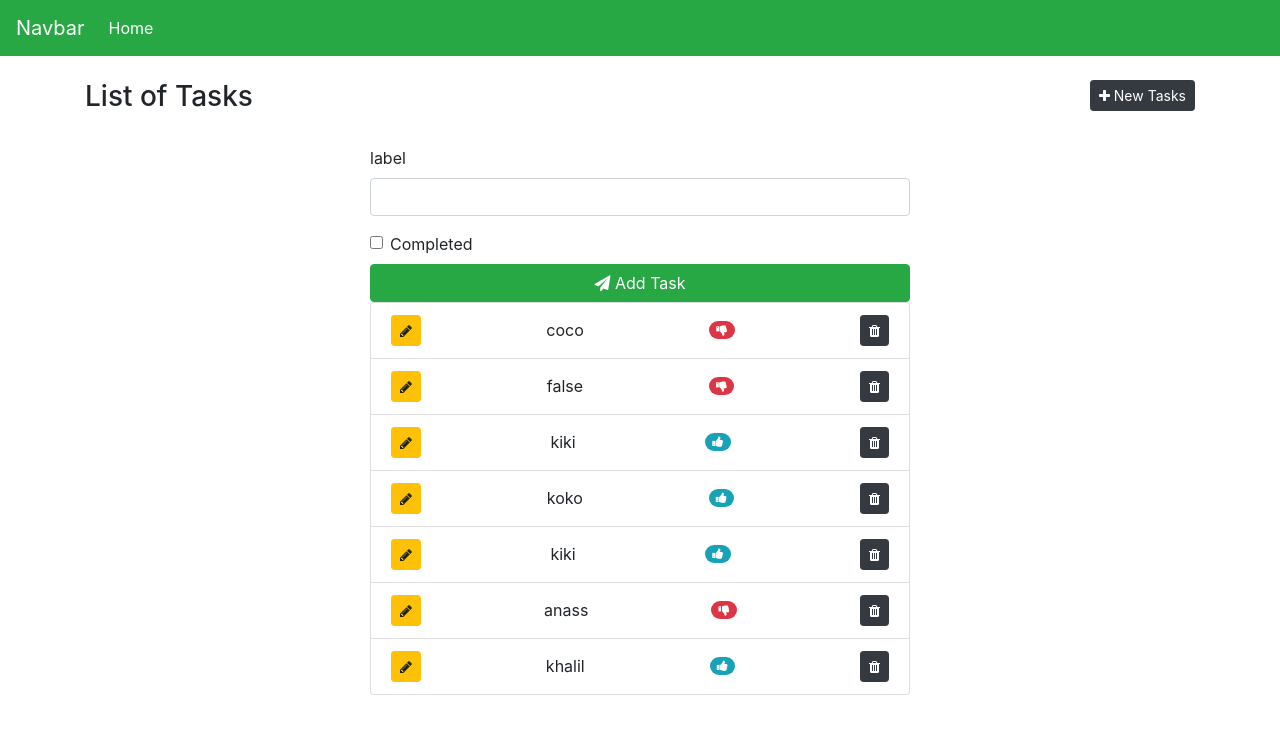
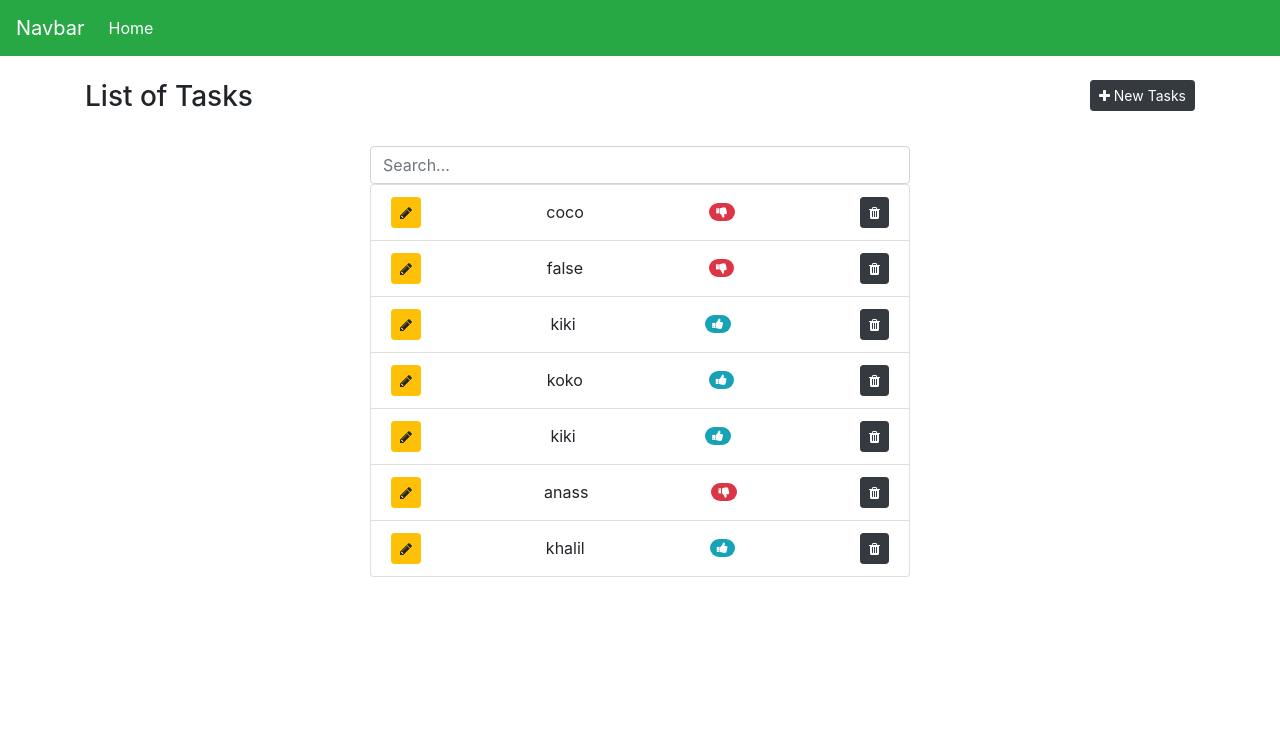
Before and after one commit to E-anass/angular-AppTasks, an Angular app: page / in a window 1280 px wide. Shown: the top 734 px of the page. Built offline with nearby package versions, Linux system fonts and the light colour scheme; data requests are answered from the project's data file.

Commit message:
Add search function + front

```diff
--- a/src/app/components/tasks/tasks.component.html
+++ b/src/app/components/tasks/tasks.component.html
@@ -4,13 +4,13 @@
     </div>
 
     <div class="col-md-6 text-right">
-        <button class="btn btn-dark btn-sm">
+        <button (click)="addTask= !addTask" class="btn btn-dark btn-sm">
            <i class="fa fa-plus"></i> New Tasks
         </button>
     </div>
 </div>
 
-<div class="row">
+<div class="row" *ngIf = "addTask">
     <div class="col-md-6 mx-auto">
         <div class="form-group">
             <label for="label">label</label>
@@ -36,10 +36,13 @@
 
     <div class="row">
         <div class="col-md-6 mx-auto">
+
+            <input (keyup)="searchTask()" [(ngModel)]="searchText" placeholder="Search..." type="text" class="form-control">
+
             <ul class="list-group">
 
-                <li *ngFor="let task of tasks" class="list-group-item d-flex justify-content-between align-items-center">
-                   <button class="btn btn-warning btn-sm">
+                <li *ngFor="let task of resultTasks" class="list-group-item d-flex justify-content-between align-items-center">
+                   <button (click)="editTask(task)" class="btn btn-warning btn-sm">
                        <i class="fa fa-pencil"></i>
                    </button>
 
--- a/src/app/components/tasks/tasks.component.ts
+++ b/src/app/components/tasks/tasks.component.ts
@@ -9,6 +9,8 @@ import { Task } from 'src/app/models/task';
 })
 export class TasksComponent implements OnInit {
 
+  searchText = '';
+  addTask= false;
   editForm= false;
 
   myTask: Task = {
@@ -17,11 +19,14 @@ export class TasksComponent implements OnInit {
   }
 
   tasks : Task[] = [];
+  resultTasks : Task[] = [];
+
   constructor(private taskService : TaskService) { }
 
   getData()
   {
-    this.taskService.findAll().subscribe(tasks => this.tasks = tasks);
+    this.taskService.findAll().subscribe(tasks =>
+      { this.resultTasks = this.tasks = tasks });
   }
 
   deleteTask(id){
@@ -33,6 +38,7 @@ export class TasksComponent implements OnInit {
     this.taskService.persist(this.myTask)
     .subscribe((task) => {this.tasks = [task, ...this.tasks]});
     this.initTasks();
+    this.addTask= false;
   }
 
   initTasks(){
@@ -65,4 +71,9 @@ export class TasksComponent implements OnInit {
     })
   }
 
+  searchTask(){
+    this.resultTasks = this.tasks.
+    filter((task) => task.label.toUpperCase().includes(this.searchText.toUpperCase()))
+  }
+
 }
```
